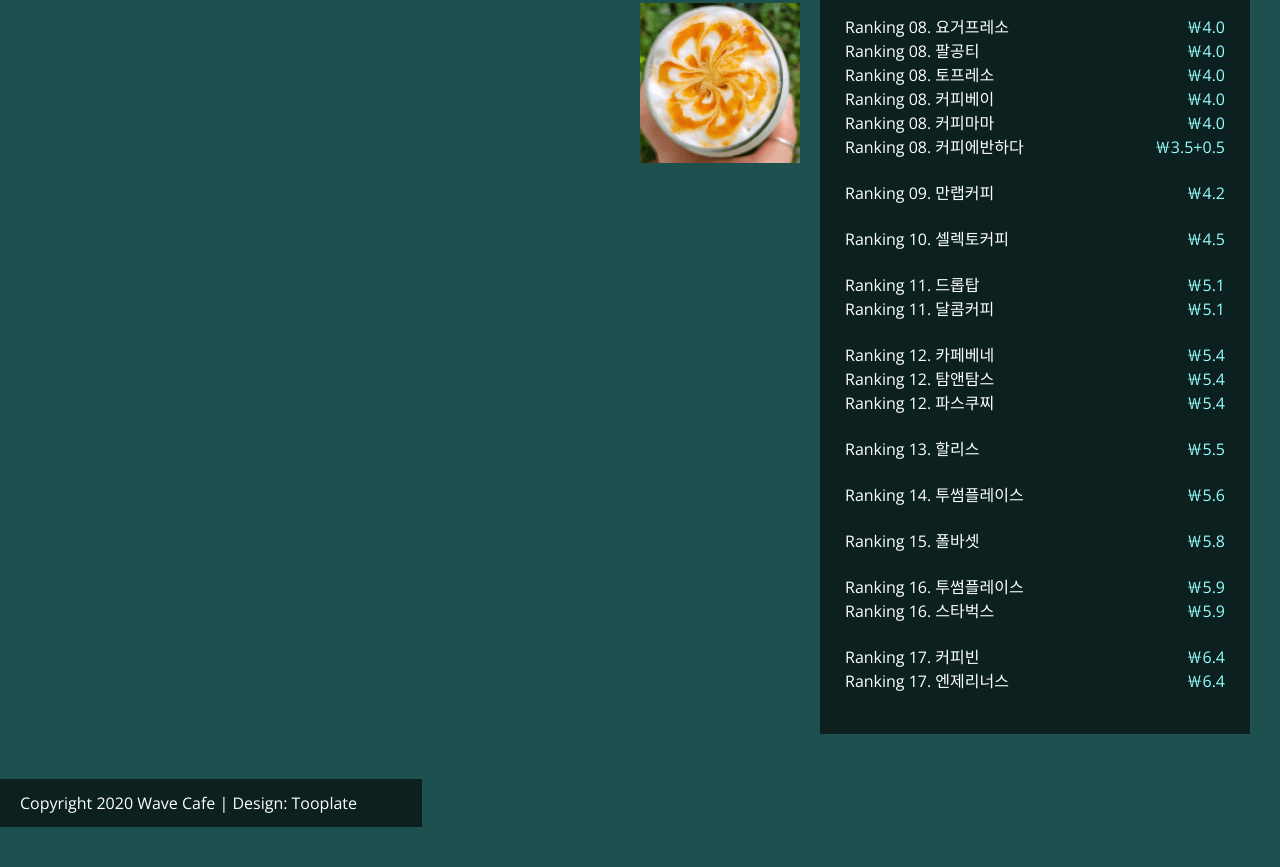
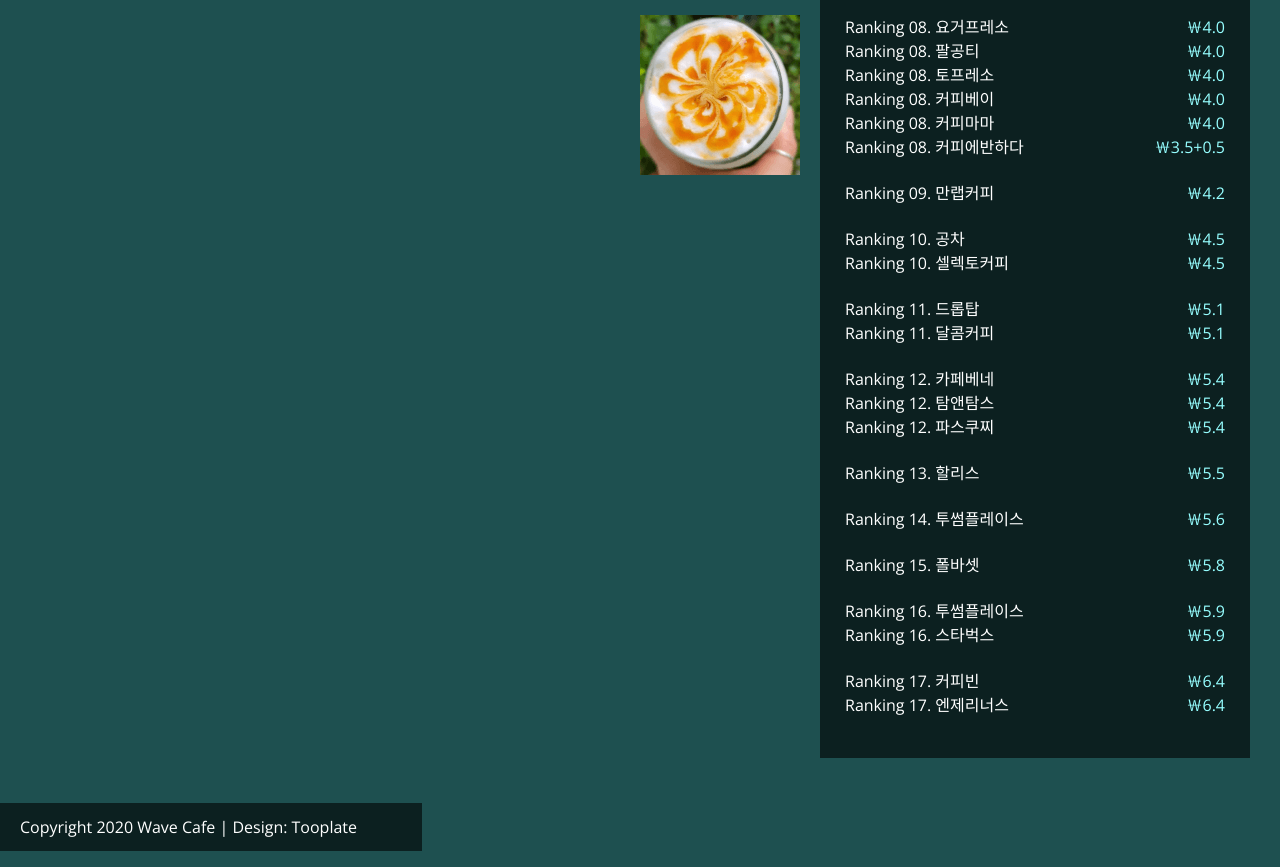
Before and after one commit to manchuapp/CoffeePrice, a website: page 2121_wave_cafe/index.html in a window 1280 px wide. Shown: the part 5893-6760 px from the top of the page. Before the commit the page ends 6736 px from the top, so only its background shows below. Drawn offline with nearby package versions, Linux system fonts and the light colour scheme.

Commit message:
Update index.html

```diff
--- a/2121_wave_cafe/index.html
+++ b/2121_wave_cafe/index.html
@@ -361,6 +361,7 @@ https://www.tooplate.com/view/2121-wave-cafe
 
                   <z class="tm-list-item-name">Ranking 09. 만랩커피<span class="tm-list-item-price">￦4.2</span></z><br>
 
+                  <z class="tm-list-item-name">Ranking 10. 공차<span class="tm-list-item-price">￦4.5</span></z>
                   <z class="tm-list-item-name">Ranking 10. 셀렉토커피<span class="tm-list-item-price">￦4.5</span></z><br>
 
                   <z class="tm-list-item-name">Ranking 11. 드롭탑<span class="tm-list-item-price">￦5.1</span></z>
```
